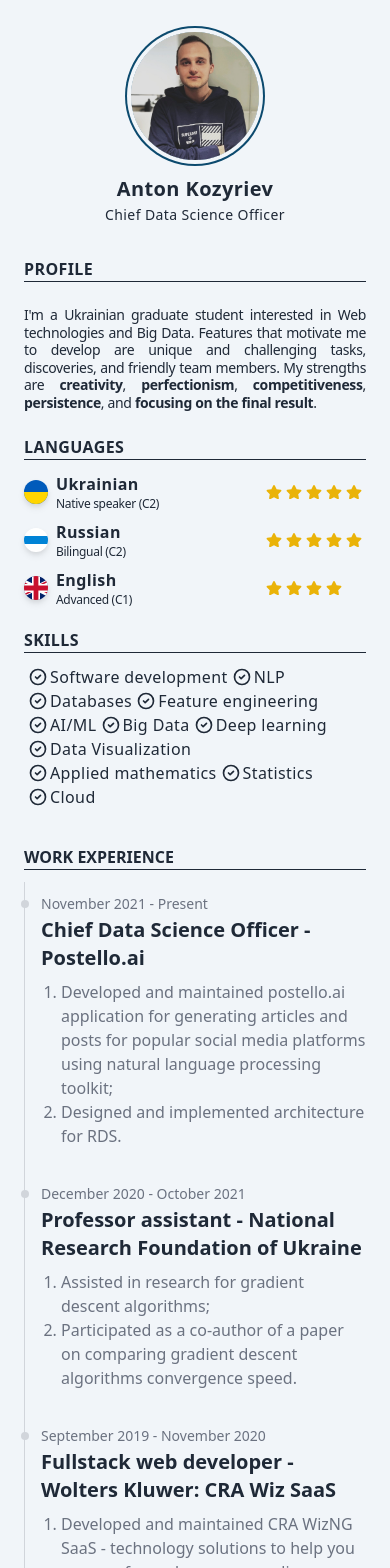
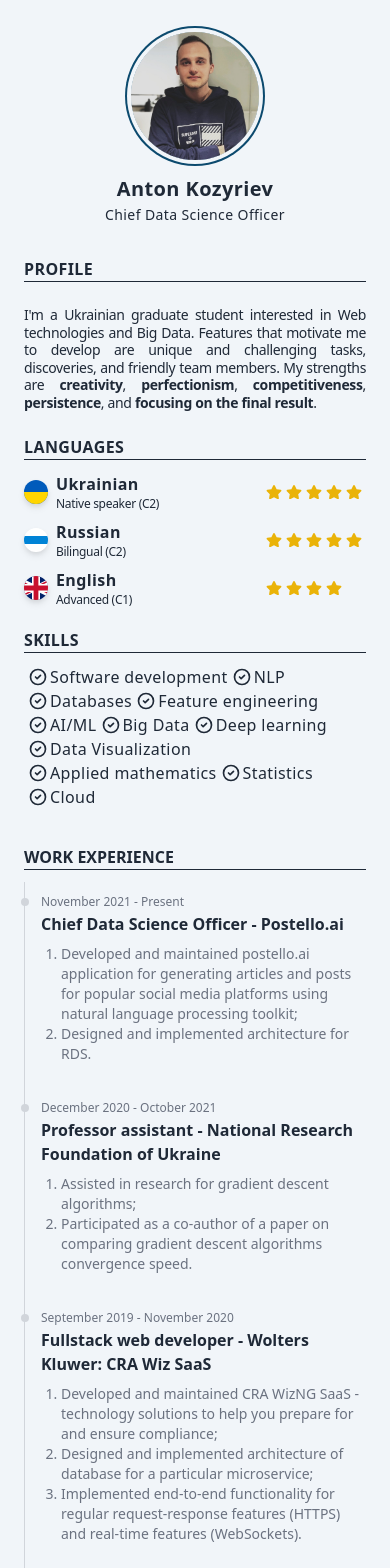
Before and after one commit to kaydotdev/antonkozyriev.me, a React (Create React App) app: page / in a window 390 px wide. Shown: the top 1568 px of the page. Built offline with nearby package versions, Linux system fonts and the light colour scheme.

Commit message:
fix: make timespan component text responsive to the mobile

```diff
--- a/src/components/Timespan.tsx
+++ b/src/components/Timespan.tsx
@@ -16,11 +16,11 @@ function Timespan(props: TimespanProps) {
                     <li>
                         <div className="flex flex-start items-center pt-3">
                             <div className="bg-gray-300 w-2 h-2 rounded-full -ml-1 mr-3"></div>
-                            <p className="text-gray-500 text-sm">{section.timestamp}</p>
+                            <p className="text-gray-500 sm:text-sm text-xs">{section.timestamp}</p>
                         </div>
                         <div className="mt-0.5 ml-4 mb-6">
-                            <h4 className="text-gray-800 font-semibold text-xl mb-1.5">{section.title}</h4>
-                            <ol className="ml-5 mt-2 list-decimal text-gray-500">
+                            <h4 className="text-gray-800 font-semibold sm:text-xl text-base mb-1.5">{section.title}</h4>
+                            <ol className="ml-5 mt-2 list-decimal text-gray-500 sm:text-base text-sm">
                                 {
                                     section.events.map(event => (<li>{event}</li>))
                                 }
```
